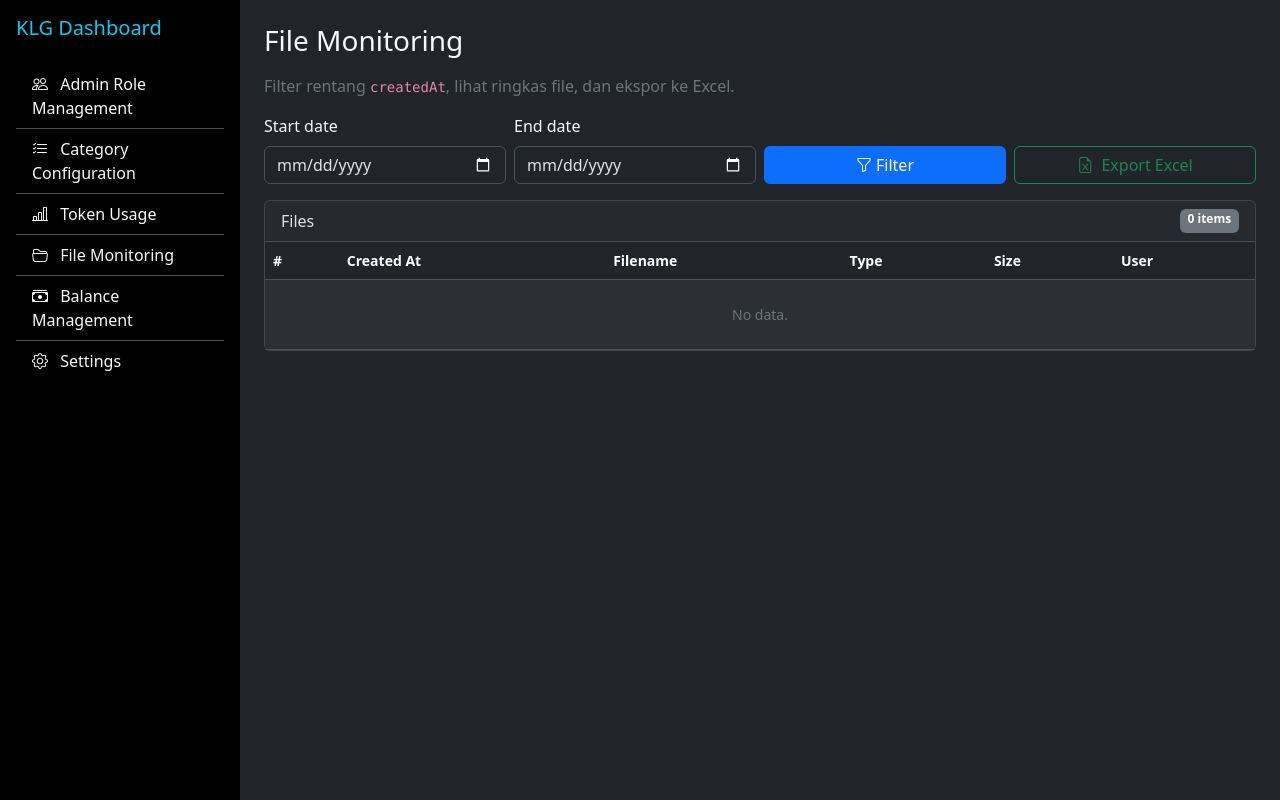
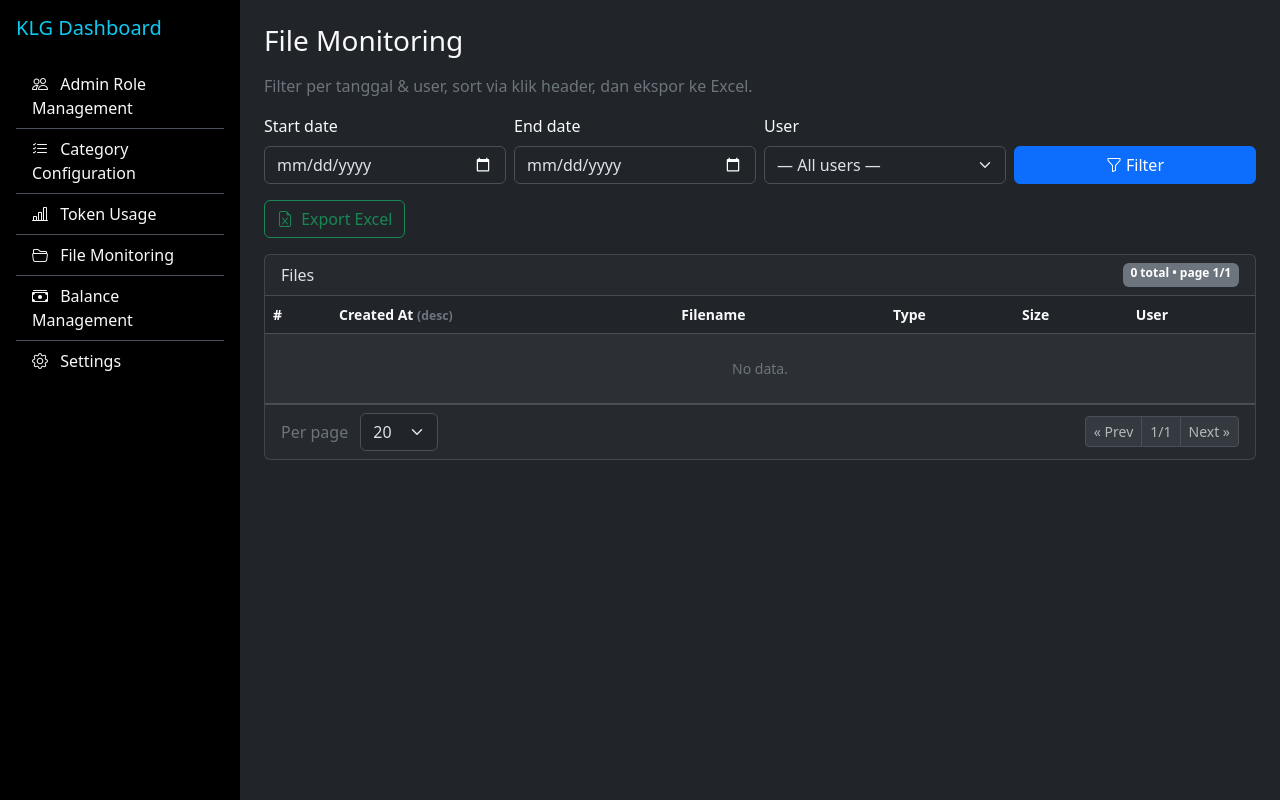
Before and after one commit to DavidNath4/KLG-Admin-dashboard, a Flask app: page /admin/files in a window 1280 px wide. Run offline with Flask 3, Linux system fonts and the light colour scheme; data that the repository does not hold is empty.

Commit message:
Adjust filter in files dashboard

```diff
--- a/app.py
+++ b/app.py
@@ -2,6 +2,11 @@
 from flask import Flask, redirect, url_for
 from dotenv import load_dotenv
 import os
+from flask import send_file
+from bson import ObjectId
+from datetime import datetime, time
+from io import BytesIO
+from openpyxl import Workbook
 
 # Extensions
 from config.mongo import init_mongo, load_db_config
--- a/templates/files.html
+++ b/templates/files.html
@@ -1,7 +1,7 @@
 {% extends 'base.html' %}
 {% block content %}
 <h3 class="mb-3">File Monitoring</h3>
-<p class="text-secondary">Filter rentang <code>createdAt</code>, lihat ringkas file, dan ekspor ke Excel.</p>
+<p class="text-secondary">Filter per tanggal & user, sort via klik header, dan ekspor ke Excel.</p>
 
 <form class="row g-2 align-items-end mb-3" method="get">
   <div class="col-12 col-md-3">
@@ -12,38 +12,82 @@
     <label class="form-label">End date</label>
     <input type="date" class="form-control" name="end" value="{{ end }}">
   </div>
+  <div class="col-12 col-md-3">
+    <label class="form-label">User</label>
+    <select name="user" class="form-select">
+      <option value="">— All users —</option>
+      {% for u in user_options %}
+        <option value="{{ u._id }}" {{ 'selected' if user == u._id else '' }}>
+          {{ u.name }} ({{ u._id[:6] }}…)
+        </option>
+      {% endfor %}
+    </select>
+  </div>
   <div class="col-12 col-md-3 d-grid">
     <button class="btn btn-primary"><i class="bi bi-funnel me-1"></i>Filter</button>
   </div>
-  <div class="col-12 col-md-3 d-grid">
-    <a class="btn btn-outline-success"
-       href="{{ url_for('files.file_monitoring', start=start, end=end, export=1) }}">
-      <i class="bi bi-file-earmark-excel me-1"></i> Export Excel
-    </a>
-  </div>
 </form>
+
+<div class="d-flex gap-2 mb-3">
+  <a class="btn btn-outline-success"
+     href="{{ url_for('files.file_monitoring', start=start, end=end, user=user, s=s, o=o, export=1) }}">
+    <i class="bi bi-file-earmark-excel me-1"></i> Export Excel
+  </a>
+</div>
 
 <div class="card">
   <div class="card-header d-flex justify-content-between">
     <span>Files</span>
-    <span class="badge text-bg-secondary">{{ rows|length if rows else 0 }} items</span>
+    <span class="badge text-bg-secondary">{{ total }} total • page {{ page }}/{{ total_pages }}</span>
   </div>
+
   <div class="table-responsive">
     <table class="table table-dark table-striped align-middle mb-0 small">
       <thead>
         <tr>
           <th>#</th>
-          <th>Created At</th>
-          <th>Filename</th>
-          <th>Type</th>
-          <th>Size</th>
-          <th>User</th>
+          {% set new_o = 'asc' if o == 'desc' else 'desc' %}
+          <th>
+            <a class="link-light text-decoration-none"
+               href="{{ url_for('files.file_monitoring', start=start, end=end, user=user, s='createdAt', o=new_o, page=1, per_page=per_page) }}">
+              Created At
+              {% if s == 'createdAt' %}<small class="text-secondary">({{ o }})</small>{% endif %}
+            </a>
+          </th>
+          <th>
+            <a class="link-light text-decoration-none"
+               href="{{ url_for('files.file_monitoring', start=start, end=end, user=user, s='filename', o=new_o, page=1, per_page=per_page) }}">
+              Filename
+              {% if s == 'filename' %}<small class="text-secondary">({{ o }})</small>{% endif %}
+            </a>
+          </th>
+          <th>
+            <a class="link-light text-decoration-none"
+               href="{{ url_for('files.file_monitoring', start=start, end=end, user=user, s='type', o=new_o, page=1, per_page=per_page) }}">
+              Type
+              {% if s == 'type' %}<small class="text-secondary">({{ o }})</small>{% endif %}
+            </a>
+          </th>
+          <th>
+            <a class="link-light text-decoration-none"
+               href="{{ url_for('files.file_monitoring', start=start, end=end, user=user, s='bytes', o=new_o, page=1, per_page=per_page) }}">
+              Size
+              {% if s == 'bytes' %}<small class="text-secondary">({{ o }})</small>{% endif %}
+            </a>
+          </th>
+          <th>
+            <a class="link-light text-decoration-none"
+               href="{{ url_for('files.file_monitoring', start=start, end=end, user=user, s='user', o=new_o, page=1, per_page=per_page) }}">
+              User
+              {% if s == 'user' %}<small class="text-secondary">({{ o }})</small>{% endif %}
+            </a>
+          </th>
         </tr>
       </thead>
       <tbody>
         {% for r in rows %}
         <tr>
-          <td>{{ loop.index }}</td>
+          <td>{{ (page - 1) * per_page + loop.index }}</td>
           <td>{{ r.createdAt.strftime("%Y-%m-%d %H:%M") if r.createdAt else '-' }}</td>
           <td class="fw-semibold">{{ r.filename or '-' }}</td>
           <td><code>{{ r.type or '-' }}</code></td>
@@ -56,5 +100,37 @@
       </tbody>
     </table>
   </div>
+
+  <!-- Pagination -->
+  <div class="card-footer d-flex justify-content-between align-items-center">
+    <div>
+      <form method="get" class="d-inline">
+        <input type="hidden" name="start" value="{{ start }}">
+        <input type="hidden" name="end" value="{{ end }}">
+        <input type="hidden" name="user" value="{{ user }}">
+        <input type="hidden" name="s" value="{{ s }}">
+        <input type="hidden" name="o" value="{{ o }}">
+        <label class="me-2 text-secondary">Per page</label>
+        <select name="per_page" class="form-select d-inline w-auto" onchange="this.form.submit()">
+          {% for n in [10,20,50,100,200] %}
+            <option value="{{ n }}" {{ 'selected' if per_page==n else '' }}>{{ n }}</option>
+          {% endfor %}
+        </select>
+      </form>
+    </div>
+    <nav>
+      <ul class="pagination pagination-sm mb-0">
+        <li class="page-item {{ 'disabled' if page<=1 }}">
+          <a class="page-link"
+             href="{{ url_for('files.file_monitoring', start=start, end=end, user=user, s=s, o=o, page=page-1, per_page=per_page) }}">« Prev</a>
+        </li>
+        <li class="page-item disabled"><span class="page-link">{{ page }}/{{ total_pages }}</span></li>
+        <li class="page-item {{ 'disabled' if page>=total_pages }}">
+          <a class="page-link"
+             href="{{ url_for('files.file_monitoring', start=start, end=end, user=user, s=s, o=o, page=page+1, per_page=per_page) }}">Next »</a>
+        </li>
+      </ul>
+    </nav>
+  </div>
 </div>
 {% endblock %}
```
Also changed, not shown: service/files.py (+109 -15 lines).
